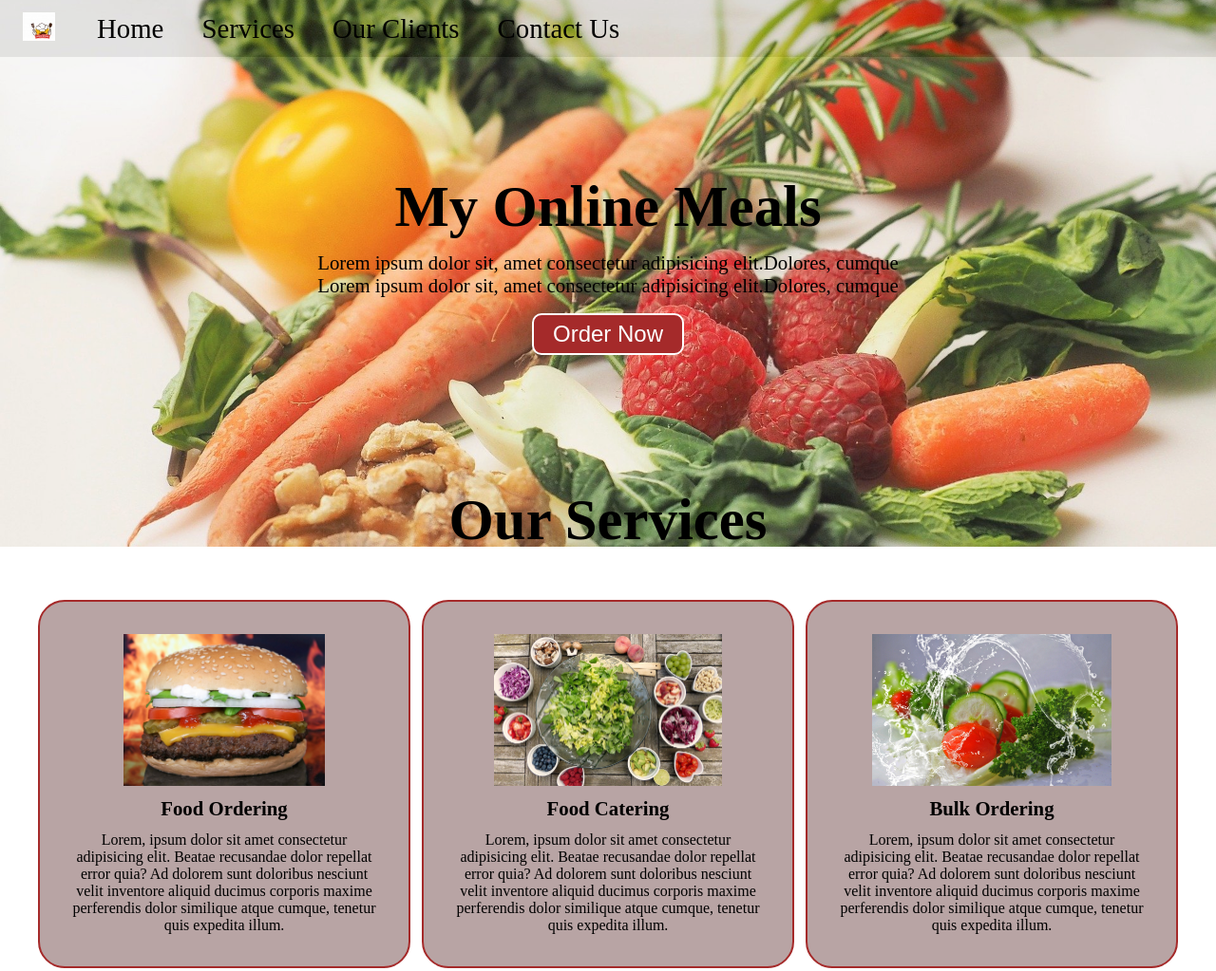
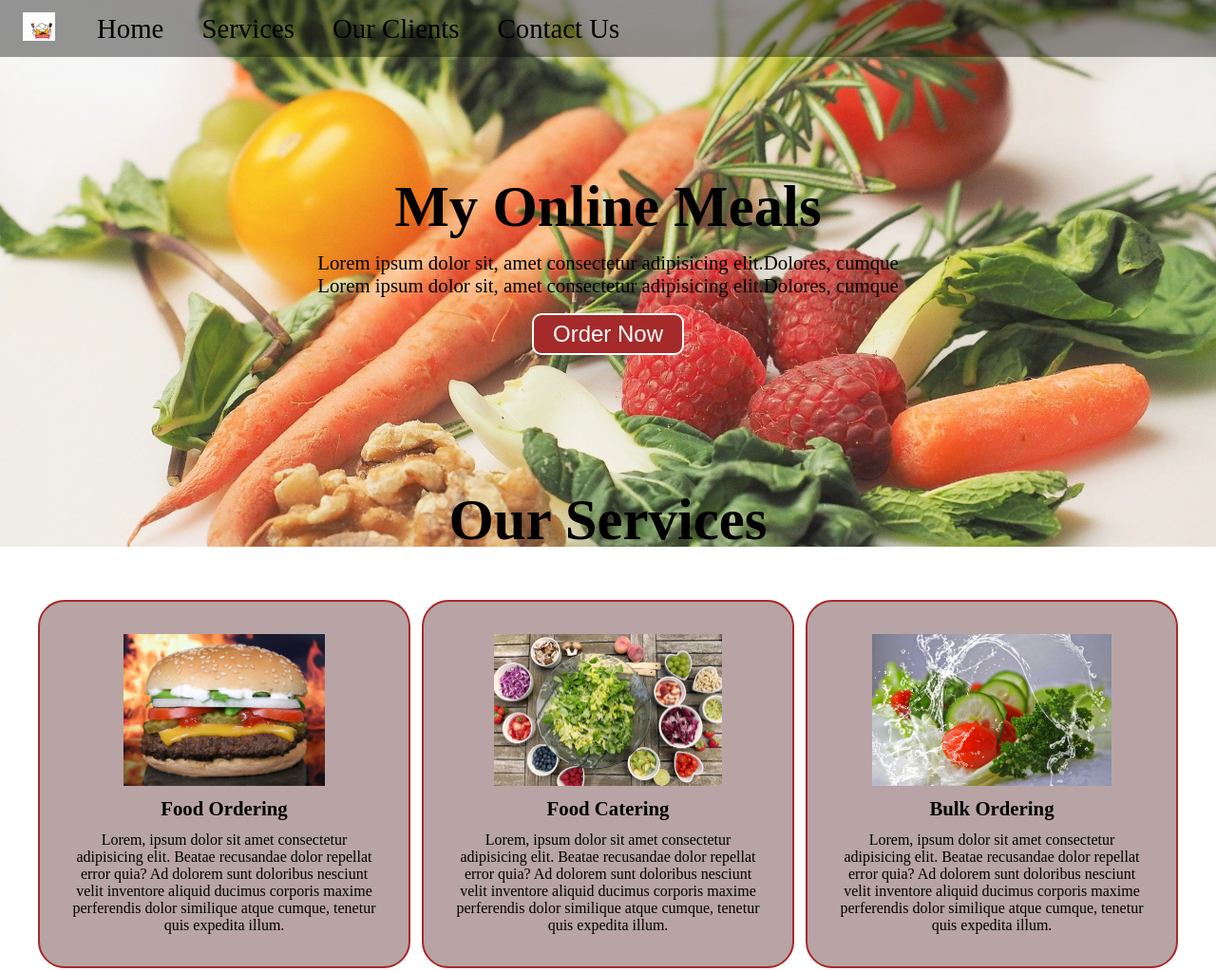
Before and after one commit to mandeepkanoujiya/FoodDelivery, a plain HTML site: page index.html in a window 1280 px wide. Shown: the top 1023 px of the page at 95% size. Drawn offline with Linux system fonts and the light colour scheme.

Commit message:
navbar chnages

```diff
--- a/css/style.css
+++ b/css/style.css
@@ -6,7 +6,7 @@
 #navbar {
   display: flex;
   align-items: center;
-  position: relative;
+  position: sticky;
   top: 0px;
 }
 
@@ -30,9 +30,10 @@
   width: 100%;
   position: absolute;
   z-index: -1;
-  opacity: 0.8;
+  opacity: 0.4;
   top: 0;
   left: 0;
+  /* color: white; */
 }
 
 #navbar ul li {
```
